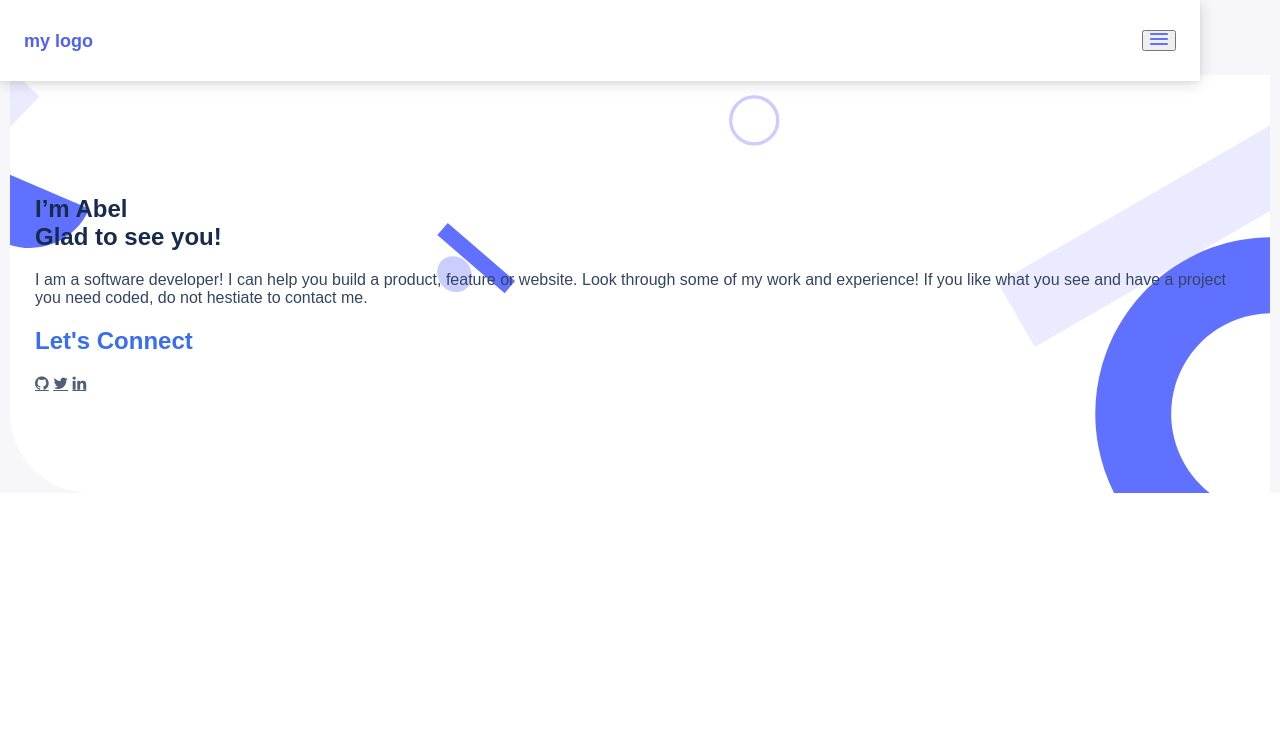
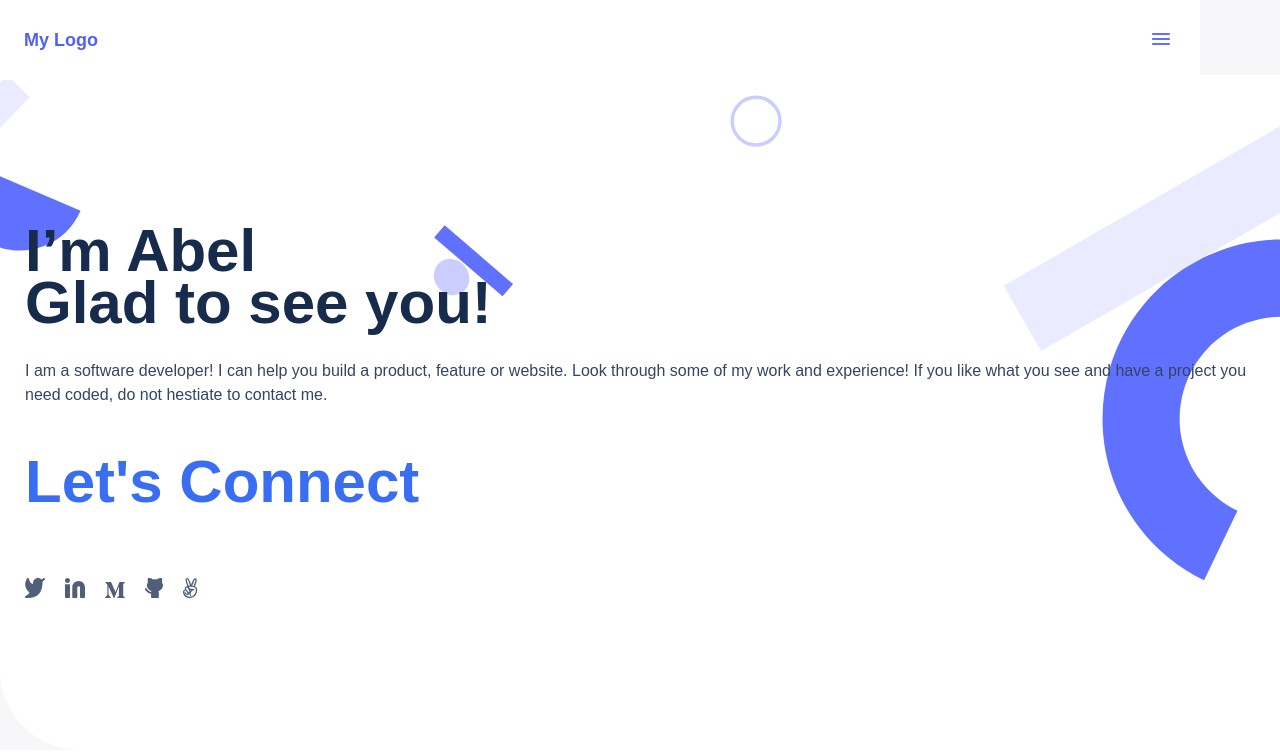
Before and after one commit to Abe1able/Personal-Portfolio, a website: page index.html in a window 1280 px wide. Drawn offline with Linux system fonts and the light colour scheme.

Commit message:
Made changes according to comments

```diff
--- a/index.html
+++ b/index.html
@@ -10,9 +10,9 @@
 </head>
 <body>
     <header class="header">
-        <a href="#headline-section" class="header-logo">my logo</a>
+        <a href="#headline-section" class="header-logo">My Logo</a>
         <nav>
-          <button>
+          <button class="hamburger-btn">
             <img src="Union.svg" alt="Hamburger Navbar Icon" />
           </button>
 
@@ -21,10 +21,10 @@
 
       <main class="main">
         <section class="headline" id="headline-section">
-          <h2>
+          <h1>
             I’m Abel <br />
             Glad to see you!
-          </h2>
+          </h1>
 
           <div class="headline-text">
             <p>
@@ -39,11 +39,35 @@
             <section class="connect">
                 <h2>Let's Connect</h2>
             </section>
-            <section class="social">
-                <a href="#" class="fa fa-github"></a>
-                <a href="#" class="fa fa-twitter"></a>
-                <a href="#" class="fa fa-linkedin"></a>
-            </section>
+            <div class="social-media-icons">
+              <ul>
+                <li>
+                  <a href="https://twitter.com/"
+                    ><img src="./Images/Twitter.svg" alt="Twitter icon"
+                  /></a>
+                </li>
+                <li>
+                  <a href="https://www.linkedin.com/"
+                    ><img src="./Images/Linkedin.svg" alt="Linkedin icon"
+                  /></a>
+                </li>
+                <li>
+                  <a href="https://medium.com/"
+                    ><img src="./Images/Medium.svg" alt="Medium icon"
+                  /></a>
+                </li>
+                <li>
+                  <a href="https://github.com/abe1able"
+                    ><img src="./Images/GitHub.svg" alt="GitHub icon"
+                  /></a>
+                </li>
+                <li>
+                  <a href="https://angel.co"
+                    ><img src="./Images/Angle.svg" alt="AngelList icon"
+                  /></a>
+                </li>
+              </ul>
+            </div>
           </div>
         </section>
       </main>
--- a/styles.css
+++ b/styles.css
@@ -6,8 +6,26 @@ body {
 main {
   background: #f7f7f9;
   padding-top: 75px;
-  padding-left: 10px;
-  padding-right: 10px;
+}
+
+button:enabled {
+  background: none;
+  color: #396df2;
+}
+
+button:hover {
+  background: #5161f1;
+  color: white;
+}
+
+button:active {
+  background: #081dda;
+  color: white;
+}
+
+button:disabled {
+  background: #ebebff;
+  color: black;
 }
 
 .header {
@@ -18,7 +36,6 @@ main {
   align-items: center;
   padding: 30px 24px;
   background-color: #fff;
-  box-shadow: 0 2px 6px 0 rgb(0 0 0 / 5%), 0 2px 15px 0 rgb(0 0 0 / 15%);
 }
 
 .header-logo {
@@ -29,6 +46,10 @@ main {
   color: #5161f1;
   text-decoration: none;
   transition: transform 1s;
+}
+
+.hamburger-btn {
+  border: none;
 }
 
 .header-logo:hover {
@@ -58,21 +79,38 @@ nav ul {
 
 .headline {
   color: #172b4d;
+  font-weight: 700;
+  font-size: 40px;
+  line-height: 52px;
 }
 
 .headline-text {
+  font-weight: normal;
+  font-style: normal;
+  font-size: 16px;
+  margin-top: -20px;
   color: #344563;
-}
-
-.fa {
-  color: #505f79;
+  line-height: 24px;
 }
 
 #headline-section {
-  background: url("header-shapes-mobile@2x.svg");
+  background: url("./Images/header-shapes-mobile@2x.svg");
   background-repeat: no-repeat;
   background-size: cover;
   padding: 100px 25px;
   background-color: #fff;
   border-bottom-left-radius: 80px;
 }
+
+.social-media-icons ul {
+  display: flex;
+  justify-content: flex-start;
+  padding-left: 0;
+  padding-right: 14px;
+  align-items: center;
+}
+
+.social-media-icons li {
+  list-style: none;
+  padding-right: 20px;
+}
```
Also changed, not shown: Images/Angle.svg (added), Images/GitHub.svg (added), Images/Header-bg.svg (added), Images/Header-bg@2x.svg (added), Images/Linkedin.svg (added), Images/Medium.svg (added), Images/Twitter.svg (added), Images/Union.svg (added), Images/header-shapes-mobile@2x.svg (added), social media icons.png (added).
